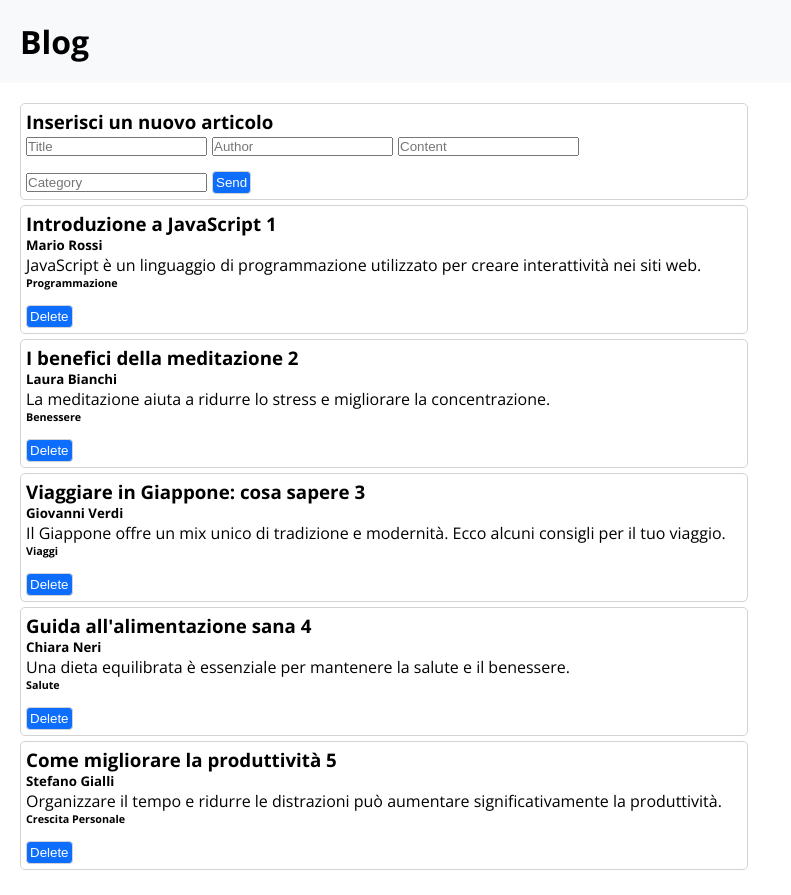
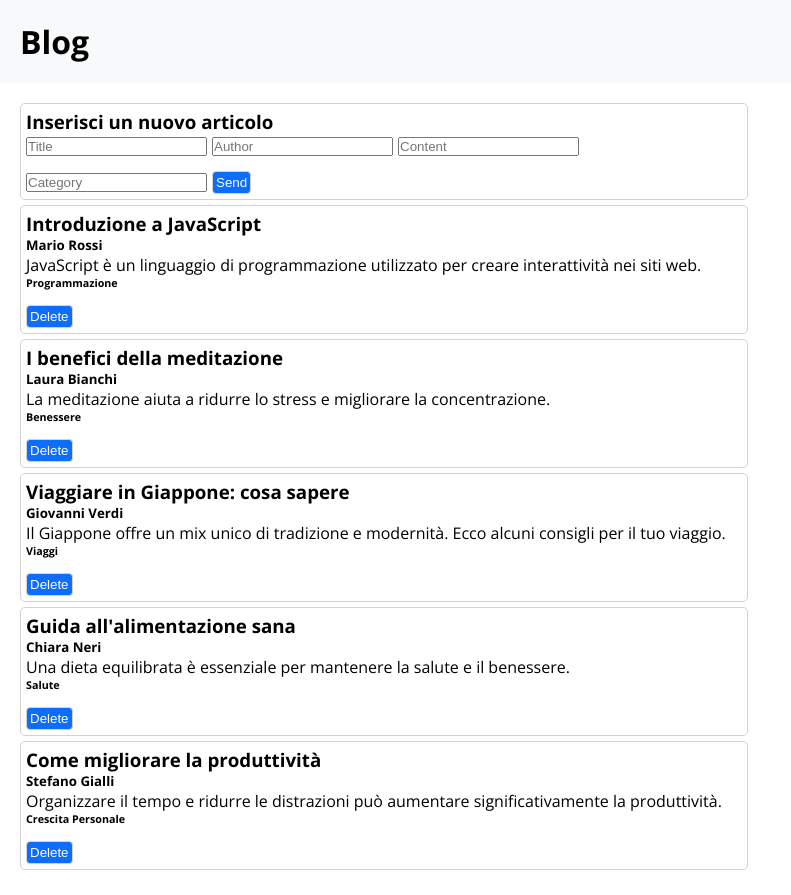
Before and after one commit to penso996/react-form-multifield, a React (Vite) app: page / in a window 1280 px wide. Shown: the whole page, without its empty margins (0-791 px from the left). Built offline with nearby package versions, Linux system fonts and the light colour scheme; a web font is replaced by a local one.

Commit message:
removed info for debug

```diff
--- a/src/page_components/Main.jsx
+++ b/src/page_components/Main.jsx
@@ -137,7 +137,7 @@ export default function Main() {
             {posts.length === 0 ? (<div><h3>No posts to show</h3></div>) : (
                 posts.map((post) => (
                     <div key={post.id}>
-                        <h3>{post.title} {post.id}</h3>
+                        <h3>{post.title}</h3>
                         <h5>{post.author}</h5>
                         <p>{post.content}</p>
                         <h6>{post.category}</h6>
```
